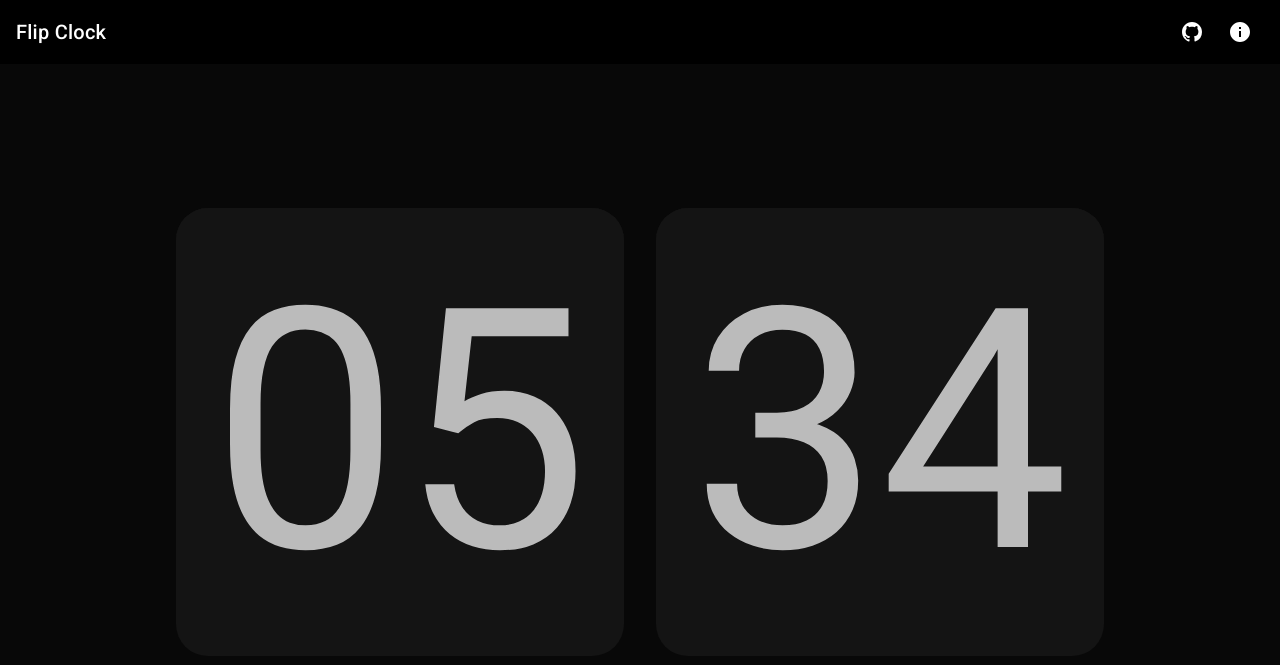
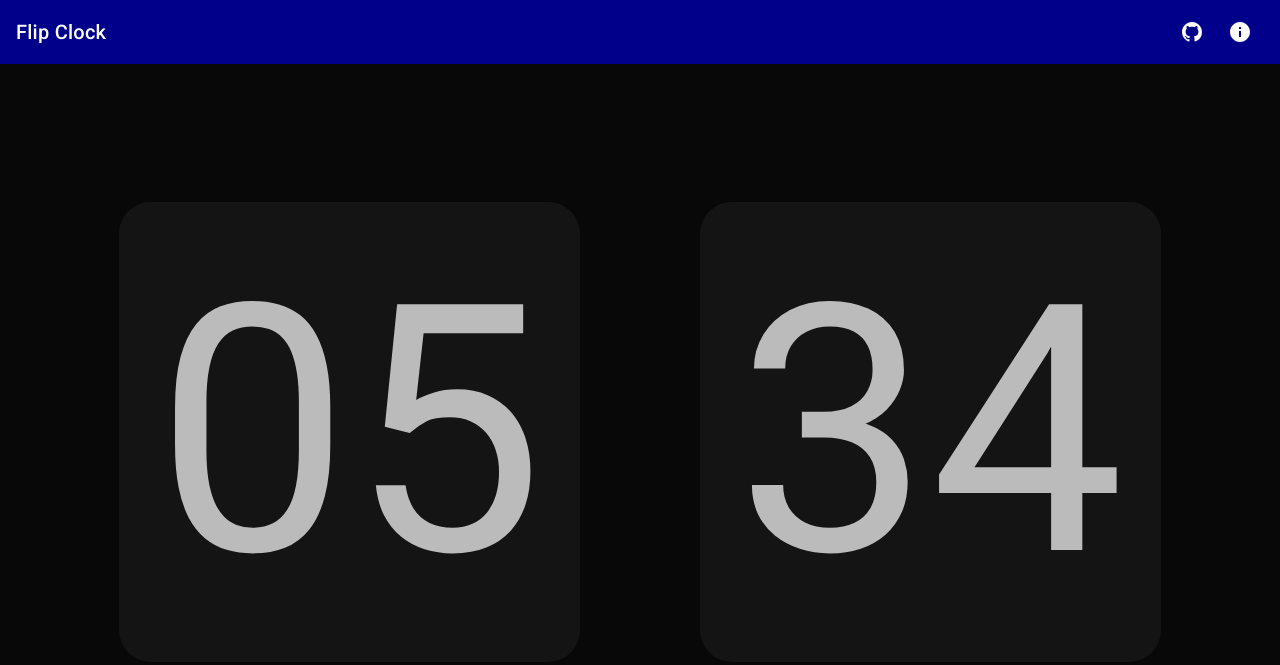
Before and after one commit to jatwing/clock, a plain HTML site: page index.html in a window 1280 px wide. Drawn offline with Linux system fonts and the light colour scheme.

Commit message:
fix flap display width.

```diff
--- a/styles/clock.css
+++ b/styles/clock.css
@@ -4,13 +4,12 @@
 }
 
 .clock {
+  height: 100%;
   display: flex;
   flex-direction: column;
-  height: 100%;
-  justify-content: center;
+  justify-content: space-evenly;
   align-items: center;
 }
-
 
 @media (min-width: 600px) {
   .clock {
@@ -19,7 +18,7 @@
 }
 
 .flap-display {
-  --flap-width: calc(70vw);
+  --flap-width: min(72vw, 36vh);
   --flap-height: calc(var(--flap-width) * 0.5);
   --flap-border-radius: 2rem;
   --flap-font-size: calc(var(--flap-width) * 0.75);
@@ -33,18 +32,9 @@
   color: #bbbbbb;
 }
 
-.flap-display:not(:last-child) {
-  margin-right: 0;
-  margin-bottom: 2rem;
-}
-
 @media (min-width: 600px) {
   .flap-display {
-    --flap-width: calc(35vw);
-  }
-  .flap-display:not(:last-child) {
-    margin-right: 2rem;
-    margin-bottom: 0;
+    --flap-width: min(36vw, 72vh);
   }
 }
 
--- a/styles/top-app-bar.css
+++ b/styles/top-app-bar.css
@@ -1,4 +1,6 @@
 header {
+  width: 100%;
+  background: darkblue;
   height: 3.5rem;
   padding: 0 1rem;
   display: flex;
```
